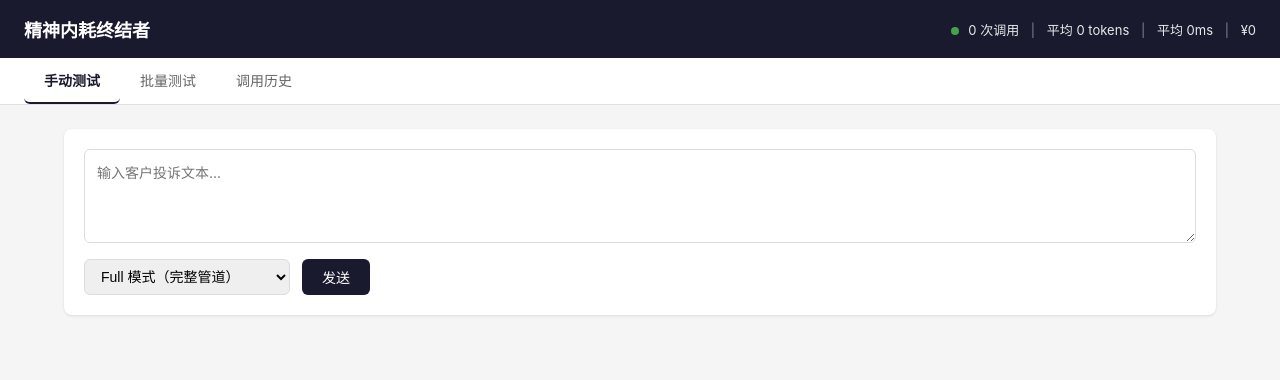
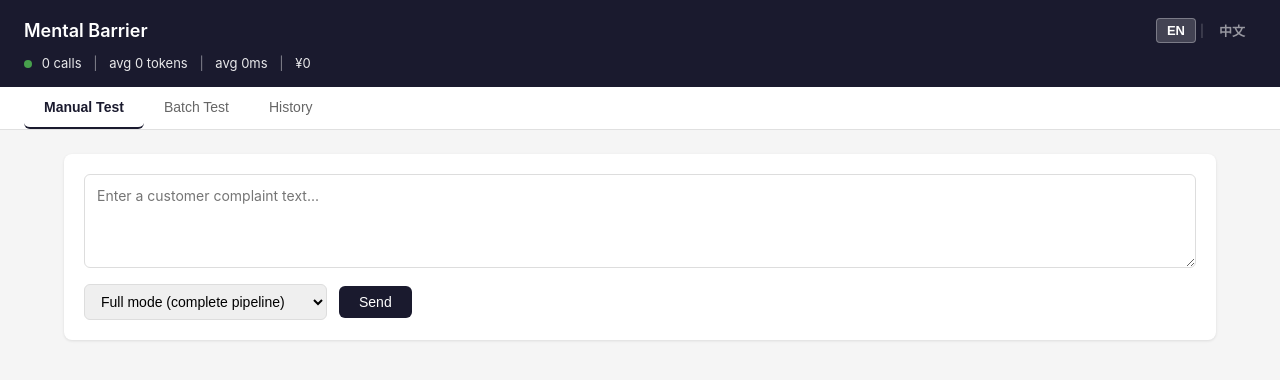
Before and after one commit to Mangkhut160/dirty-words-clean, a FastAPI app: page / in a window 1280 px wide. Shown: the top 380 px of the page. Run offline with FastAPI, Linux system fonts and the light colour scheme; data that the repository does not hold is empty.

Commit message:
feat(server): web UI 默认英文 + 顶部 EN/中文 切换按钮
- 默认语言改为英文（之前是中文）
- 顶部右上角加语言切换按钮（EN | 中文）
- 所有界面文本（tab 标题、按钮、placeholder、状态栏）支持双语
- localStorage 记住用户选择
- 完全前端实现，不依赖 jinja2 模板引擎

```diff
--- a/mental-barrier-server/static/app.js
+++ b/mental-barrier-server/static/app.js
@@ -1,11 +1,174 @@
-// HTML 转义，防止 XSS
+// ========== i18n 国际化 ==========
+// 默认英文；localStorage 存储用户上次选择（mental-barrier.lang）
+const I18N = {
+    en: {
+        'title': 'Mental Barrier — Production Simulation',
+        'h1': 'Mental Barrier',
+        'stat-calls': '0 calls',
+        'stat-tokens': 'avg 0 tokens',
+        'stat-latency': 'avg 0ms',
+        'tab-manual': 'Manual Test',
+        'tab-batch': 'Batch Test',
+        'tab-history': 'History',
+        'placeholder-input': 'Enter a customer complaint text...',
+        'mode-full': 'Full mode (complete pipeline)',
+        'mode-hybrid': 'Hybrid mode (DFA short-circuit)',
+        'mode-full-short': 'Full mode',
+        'mode-hybrid-short': 'Hybrid mode',
+        'btn-send': 'Send',
+        'btn-run-batch': 'Run Batch',
+        'btn-export-csv': 'Export CSV',
+        'btn-sending': 'Sending...',
+        'btn-processing': 'Processing...',
+        'filter-all-modes': 'All modes',
+        'filter-all-levels': 'All levels',
+        'level-1': 'Level 1',
+        'level-2': 'Level 2',
+        'level-3': 'Level 3',
+        'level-4': 'Level 4',
+        'th-id': 'ID',
+        'th-input': 'Input',
+        'th-expected': 'Expected',
+        'th-actual': 'Actual',
+        'th-result': 'Result',
+        'th-tokens': 'Tokens',
+        'th-latency': 'Latency',
+        'th-time': 'Time',
+        'th-level': 'Level',
+        'th-mode': 'Mode',
+        'th-llm-skip': 'LLM Skip',
+        'th-output': 'Output',
+        'level-prefix': 'Level',
+        'dfa-hits': 'DFA hits: ',
+        'llm-skipped': '⚡ LLM skipped (hybrid short-circuit)',
+        'entity-warn': '⚠️ Entity may be lost',
+        'batch-select-file': 'Please select a JSON test file',
+        'batch-parse-fail': 'JSON parse failed: ',
+        'batch-done': 'Batch test complete',
+        'batch-items': 'items',
+        'batch-accuracy': 'Accuracy',
+        'batch-na': 'N/A',
+        'batch-avg-tokens': 'avg tokens',
+        'batch-avg-latency': 'avg latency',
+        'request-fail': 'Request failed: ',
+        'prev-page': 'Prev',
+        'next-page': 'Next',
+        'page-info': ' Page {cur}/{total} ({sum} total) ',
+        'llm-yes': '⚡yes',
+        'llm-no': 'no',
+        'time-locale': 'en-US',
+    },
+    zh: {
+        'title': '精神内耗终结者 — 生产环境模拟',
+        'h1': '精神内耗终结者',
+        'stat-calls': '0 次调用',
+        'stat-tokens': '平均 0 tokens',
+        'stat-latency': '平均 0ms',
+        'tab-manual': '手动测试',
+        'tab-batch': '批量测试',
+        'tab-history': '调用历史',
+        'placeholder-input': '输入客户投诉文本...',
+        'mode-full': 'Full 模式（完整管道）',
+        'mode-hybrid': 'Hybrid 模式（DFA 短路）',
+        'mode-full-short': 'Full 模式',
+        'mode-hybrid-short': 'Hybrid 模式',
+        'btn-send': '发送',
+        'btn-run-batch': '执行批量测试',
+        'btn-export-csv': '导出 CSV',
+        'btn-sending': '发送中...',
+        'btn-processing': '处理中...',
+        'filter-all-modes': '全部模式',
+        'filter-all-levels': '全部级别',
+        'level-1': '级别 1',
+        'level-2': '级别 2',
+        'level-3': '级别 3',
+        'level-4': '级别 4',
+        'th-id': 'ID',
+        'th-input': '输入',
+        'th-expected': '预期',
+        'th-actual': '实际',
+        'th-result': '结果',
+        'th-tokens': 'Tokens',
+        'th-latency': '延迟',
+        'th-time': '时间',
+        'th-level': '级别',
+        'th-mode': '模式',
+        'th-llm-skip': 'LLM跳过',
+        'th-output': '输出',
+        'level-prefix': '级别',
+        'dfa-hits': 'DFA 命中: ',
+        'llm-skipped': '⚡ LLM 已跳过（hybrid 短路）',
+        'entity-warn': '⚠️ 实体可能丢失',
+        'batch-select-file': '请选择 JSON 测试文件',
+        'batch-parse-fail': 'JSON 解析失败: ',
+        'batch-done': '批量测试完成',
+        'batch-items': '条',
+        'batch-accuracy': '准确率',
+        'batch-na': 'N/A',
+        'batch-avg-tokens': '平均 tokens',
+        'batch-avg-latency': '平均延迟',
+        'request-fail': '请求失败: ',
+        'prev-page': '上一页',
+        'next-page': '下一页',
+        'page-info': ' 第 {cur}/{total} 页 (共 {sum} 条) ',
+        'llm-yes': '⚡是',
+        'llm-no': '否',
+        'time-locale': 'zh-CN',
+    },
+};
+
+const LANG_KEY = 'mental-barrier.lang';
+let currentLang = localStorage.getItem(LANG_KEY) || 'en';
+
+function t(key) {
+    return I18N[currentLang][key] || I18N.en[key] || key;
+}
+
+function applyI18n() {
+    // 文本
+    document.querySelectorAll('[data-i18n]').forEach(el => {
+        el.textContent = t(el.dataset.i18n);
+    });
+    // placeholder
+    document.querySelectorAll('[data-i18n-placeholder]').forEach(el => {
+        el.placeholder = t(el.dataset.i18nPlaceholder);
+    });
+    // html lang
+    document.documentElement.lang = currentLang === 'zh' ? 'zh-CN' : 'en';
+    // 切换按钮高亮
+    document.getElementById('lang-en').classList.toggle('active', currentLang === 'en');
+    document.getElementById('lang-en').setAttribute('aria-pressed', currentLang === 'en');
+    document.getElementById('lang-zh').classList.toggle('active', currentLang === 'zh');
+    document.getElementById('lang-zh').setAttribute('aria-pressed', currentLang === 'zh');
+}
+
+function setLang(lang) {
+    if (lang !== 'en' && lang !== 'zh') return;
+    currentLang = lang;
+    localStorage.setItem(LANG_KEY, lang);
+    applyI18n();
+    // 重渲染依赖语言的 UI
+    loadStats();
+    if (document.querySelector('.tab[data-tab="history"]').classList.contains('active')) {
+        loadHistory();
+    }
+}
+
+// 切换按钮事件
+document.getElementById('lang-en').addEventListener('click', () => setLang('en'));
+document.getElementById('lang-zh').addEventListener('click', () => setLang('zh'));
+
+// 启动时立刻应用（默认 en）
+applyI18n();
+
+// ========== 工具函数 ==========
 function esc(str) {
     const d = document.createElement('div');
     d.textContent = str;
     return d.innerHTML;
 }
 
-// Tab 切换
+// ========== Tab 切换 ==========
 document.querySelectorAll('.tab').forEach(tab => {
     tab.addEventListener('click', () => {
         document.querySelectorAll('.tab').forEach(t => t.classList.remove('active'));
@@ -16,28 +179,38 @@ document.querySelectorAll('.tab').forEach(tab => {
     });
 });
 
-// 启动时加载统计
+// ========== 统计 ==========
 loadStats();
 
 async function loadStats() {
     try {
         const res = await fetch('/api/stats');
         const data = await res.json();
-        document.getElementById('stat-calls').textContent = data.total_calls + ' 次调用';
-        document.getElementById('stat-tokens').textContent = '平均 ' + data.avg_tokens + ' tokens';
-        document.getElementById('stat-latency').textContent = '平均 ' + data.avg_latency_ms + 'ms';
+        // calls/tokens/latency 是动态数字,只替换数字部分
+        const calls = document.getElementById('stat-calls');
+        const tokens = document.getElementById('stat-tokens');
+        const latency = document.getElementById('stat-latency');
+        if (currentLang === 'zh') {
+            calls.textContent = data.total_calls + ' 次调用';
+            tokens.textContent = '平均 ' + data.avg_tokens + ' tokens';
+            latency.textContent = '平均 ' + data.avg_latency_ms + 'ms';
+        } else {
+            calls.textContent = data.total_calls + ' calls';
+            tokens.textContent = 'avg ' + data.avg_tokens + ' tokens';
+            latency.textContent = 'avg ' + data.avg_latency_ms + 'ms';
+        }
         document.getElementById('stat-cost').textContent = '¥' + data.cost_total_yuan;
     } catch (e) {}
 }
 
-// 手动测试
+// ========== 手动测试 ==========
 async function sendManual() {
     const text = document.getElementById('input-text').value.trim();
     if (!text) return;
     const mode = document.getElementById('mode-select').value;
     const btn = document.getElementById('btn-send');
     btn.disabled = true;
-    btn.textContent = '处理中...';
+    btn.textContent = t('btn-sending');
 
     try {
         const res = await fetch('/api/filter', {
@@ -49,10 +222,10 @@ async function sendManual() {
         showResult(data);
         loadStats();
     } catch (e) {
-        alert('请求失败: ' + e.message);
+        alert(t('request-fail') + e.message);
     } finally {
         btn.disabled = false;
-        btn.textContent = '发送';
+        btn.textContent = t('btn-send');
     }
 }
 
@@ -61,7 +234,7 @@ function showResult(data) {
     panel.classList.remove('hidden');
 
     const badge = document.getElementById('result-level');
-    badge.textContent = '级别 ' + data.level;
+    badge.textContent = t('level-prefix') + ' ' + data.level;
     badge.className = 'level-badge level-' + data.level;
 
     const m = data.metrics;
@@ -71,19 +244,19 @@ function showResult(data) {
     document.getElementById('result-output').textContent = data.output;
 
     const details = [];
-    if (data.dfa_hits.length) details.push('DFA 命中: ' + data.dfa_hits.join(', '));
-    if (m.llm_skipped) details.push('⚡ LLM 已跳过（hybrid 短路）');
-    if (!data.entities_preserved) details.push('⚠️ 实体可能丢失');
+    if (data.dfa_hits.length) details.push(t('dfa-hits') + data.dfa_hits.join(', '));
+    if (m.llm_skipped) details.push(t('llm-skipped'));
+    if (!data.entities_preserved) details.push(t('entity-warn'));
     document.getElementById('result-details').textContent = details.join(' | ');
 }
 
-// 批量测试
+// ========== 批量测试 ==========
 async function runBatch() {
     const fileInput = document.getElementById('batch-file');
     const mode = document.getElementById('batch-mode').value;
 
     if (!fileInput.files.length) {
-        alert('请选择 JSON 测试文件');
+        alert(t('batch-select-file'));
         return;
     }
 
@@ -91,7 +264,6 @@ async function runBatch() {
     let items;
     try {
         const parsed = JSON.parse(text);
-        // 支持多种格式
         if (Array.isArray(parsed)) {
             items = parsed.map((item, i) => ({
                 id: item.id || `case_${i}`,
@@ -112,7 +284,7 @@ async function runBatch() {
             }));
         }
     } catch (e) {
-        alert('JSON 解析失败: ' + e.message);
+        alert(t('batch-parse-fail') + e.message);
         return;
     }
 
@@ -126,7 +298,6 @@ async function runBatch() {
     tbody.innerHTML = '';
     document.getElementById('batch-table').classList.remove('hidden');
 
-    // 逐条发送以显示进度
     const results = [];
     for (let i = 0; i < items.length; i++) {
         progressFill.style.width = ((i + 1) / items.length * 100) + '%';
@@ -158,26 +329,26 @@ async function runBatch() {
         }
     }
 
-    // 汇总
     const withExpected = results.filter(r => r.expected != null);
     const correct = withExpected.filter(r => r.correct).length;
     const avgTokens = Math.round(results.reduce((s, r) => s + (r.metrics?.total_tokens || 0), 0) / results.length);
     const avgLatency = Math.round(results.reduce((s, r) => s + (r.metrics?.total_latency_ms || 0), 0) / results.length);
+    const accStr = withExpected.length ? (correct/withExpected.length*100).toFixed(1) + '%' : t('batch-na');
 
     const summary = document.getElementById('batch-summary');
     summary.classList.remove('hidden');
     summary.innerHTML = `
-        <strong>批量测试完成</strong> — ${results.length} 条 |
-        准确率: ${withExpected.length ? (correct/withExpected.length*100).toFixed(1) + '%' : 'N/A'} (${correct}/${withExpected.length}) |
-        平均 tokens: ${avgTokens} |
-        平均延迟: ${avgLatency}ms
+        <strong>${t('batch-done')}</strong> — ${results.length} ${t('batch-items')} |
+        ${t('batch-accuracy')}: ${accStr} (${correct}/${withExpected.length}) |
+        ${t('batch-avg-tokens')}: ${avgTokens} |
+        ${t('batch-avg-latency')}: ${avgLatency}ms
     `;
 
     btn.disabled = false;
     loadStats();
 }
 
-// 调用历史
+// ========== 历史 ==========
 let historyPage = 1;
 
 async function loadHistory(page) {
@@ -194,8 +365,9 @@ async function loadHistory(page) {
 
     const tbody = document.getElementById('history-tbody');
     tbody.innerHTML = '';
+    const locale = t('time-locale');
     for (const r of data.records) {
-        const time = new Date(r.timestamp * 1000).toLocaleString('zh-CN');
+        const time = new Date(r.timestamp * 1000).toLocaleString(locale);
         const row = document.createElement('tr');
         row.innerHTML = `
             <td>${time}</td>
@@ -204,32 +376,31 @@ async function loadHistory(page) {
             <td>${r.mode}</td>
             <td>${r.total_tokens}</td>
             <td>${r.total_latency_ms}ms</td>
-            <td>${r.llm_skipped ? '⚡是' : '否'}</td>
+            <td>${r.llm_skipped ? t('llm-yes') : t('llm-no')}</td>
         `;
         row.style.cursor = 'pointer';
         row.addEventListener('click', () => {
-            alert(`输入: ${r.input_text}\n\n输出: ${r.output}\n\nDFA命中: ${r.dfa_hits.join(', ')}`);
+            alert(`${t('th-input')}: ${r.input_text}\n\n${t('th-output')}: ${r.output}\n\n${t('dfa-hits')}${r.dfa_hits.join(', ')}`);
         });
         tbody.appendChild(row);
     }
 
-    // 分页
     const totalPages = Math.ceil(data.total / data.limit);
     const pagination = document.getElementById('history-pagination');
     pagination.innerHTML = '';
     if (historyPage > 1) {
         const prev = document.createElement('button');
-        prev.textContent = '上一页';
+        prev.textContent = t('prev-page');
         prev.onclick = () => loadHistory(historyPage - 1);
         pagination.appendChild(prev);
     }
     const info = document.createElement('span');
-    info.textContent = ` 第 ${historyPage}/${totalPages} 页 (共 ${data.total} 条) `;
+    info.textContent = t('page-info').replace('{cur}', historyPage).replace('{total}', totalPages).replace('{sum}', data.total);
     info.style.lineHeight = '32px';
     pagination.appendChild(info);
     if (historyPage < totalPages) {
         const next = document.createElement('button');
-        next.textContent = '下一页';
+        next.textContent = t('next-page');
         next.onclick = () => loadHistory(historyPage + 1);
         pagination.appendChild(next);
     }
--- a/mental-barrier-server/static/style.css
+++ b/mental-barrier-server/static/style.css
@@ -1,8 +1,14 @@
 * { margin: 0; padding: 0; box-sizing: border-box; }
 body { font-family: -apple-system, BlinkMacSystemFont, "Segoe UI", sans-serif; background: #f5f5f5; color: #333; }
-header { background: #1a1a2e; color: #fff; padding: 16px 24px; display: flex; justify-content: space-between; align-items: center; }
+header { background: #1a1a2e; color: #fff; padding: 16px 24px; }
+.header-row { display: flex; justify-content: space-between; align-items: center; }
 header h1 { font-size: 18px; font-weight: 600; }
-#status-bar { font-size: 13px; opacity: 0.9; }
+.lang-switch { display: flex; align-items: center; gap: 4px; }
+.lang-btn { background: transparent; color: rgba(255,255,255,0.55); border: 1px solid transparent; border-radius: 4px; padding: 4px 10px; font-size: 13px; font-weight: 600; cursor: pointer; transition: all 0.15s; }
+.lang-btn:hover { color: #fff; background: rgba(255,255,255,0.08); }
+.lang-btn.active { color: #fff; background: rgba(255,255,255,0.18); border-color: rgba(255,255,255,0.3); }
+.lang-sep { color: rgba(255,255,255,0.3); font-size: 12px; user-select: none; }
+#status-bar { font-size: 13px; opacity: 0.9; margin-top: 10px; }
 .status-dot { display: inline-block; width: 8px; height: 8px; border-radius: 50%; margin-right: 6px; }
 .status-dot.green { background: #4caf50; }
 .sep { margin: 0 8px; opacity: 0.5; }
--- a/mental-barrier-server/templates/index.html
+++ b/mental-barrier-server/templates/index.html
@@ -1,43 +1,50 @@
 <!DOCTYPE html>
-<html lang="zh-CN">
+<html lang="en">
 <head>
     <meta charset="UTF-8">
-    <meta name="viewport" content="width=device-width, initial-scale=1.0">
-    <title>精神内耗终结者 — 生产环境模拟</title>
+    <meta name="viewport" content="width=device=device-width, initial-scale=1.0">
+    <title data-i18n="title">Mental Barrier — Production Simulation</title>
     <link rel="stylesheet" href="/static/style.css">
 </head>
 <body>
     <header>
-        <h1>精神内耗终结者</h1>
+        <div class="header-row">
+            <h1 data-i18n="h1">Mental Barrier</h1>
+            <div class="lang-switch" role="group" aria-label="Language switcher">
+                <button id="lang-en" class="lang-btn active" data-lang="en" aria-pressed="true">EN</button>
+                <span class="lang-sep">|</span>
+                <button id="lang-zh" class="lang-btn" data-lang="zh" aria-pressed="false">中文</button>
+            </div>
+        </div>
         <div id="status-bar">
             <span class="status-dot green"></span>
-            <span id="stat-calls">0 次调用</span>
+            <span id="stat-calls" data-i18n="stat-calls">0 calls</span>
             <span class="sep">|</span>
-            <span id="stat-tokens">平均 0 tokens</span>
+            <span id="stat-tokens" data-i18n="stat-tokens">avg 0 tokens</span>
             <span class="sep">|</span>
-            <span id="stat-latency">平均 0ms</span>
+            <span id="stat-latency" data-i18n="stat-latency">avg 0ms</span>
             <span class="sep">|</span>
             <span id="stat-cost">¥0.0000</span>
         </div>
     </header>
 
     <nav class="tabs">
-        <button class="tab active" data-tab="manual">手动测试</button>
-        <button class="tab" data-tab="batch">批量测试</button>
-        <button class="tab" data-tab="history">调用历史</button>
+        <button class="tab active" data-tab="manual" data-i18n="tab-manual">Manual Test</button>
+        <button class="tab" data-tab="batch" data-i18n="tab-batch">Batch Test</button>
+        <button class="tab" data-tab="history" data-i18n="tab-history">History</button>
     </nav>
 
     <main>
-        <!-- 手动测试 -->
+        <!-- Manual Test -->
         <section id="tab-manual" class="tab-content active">
             <div class="input-panel">
-                <textarea id="input-text" placeholder="输入客户投诉文本..." rows="4"></textarea>
+                <textarea id="input-text" data-i18n-placeholder="placeholder-input" placeholder="Enter a customer complaint text..." rows="4"></textarea>
                 <div class="controls">
                     <select id="mode-select">
-                        <option value="full">Full 模式（完整管道）</option>
-                        <option value="hybrid">Hybrid 模式（DFA 短路）</option>
+                        <option value="full" data-i18n="mode-full">Full mode (complete pipeline)</option>
+                        <option value="hybrid" data-i18n="mode-hybrid">Hybrid mode (DFA short-circuit)</option>
                     </select>
-                    <button id="btn-send" onclick="sendManual()">发送</button>
+                    <button id="btn-send" onclick="sendManual()" data-i18n="btn-send">Send</button>
                 </div>
             </div>
             <div id="result-panel" class="result-panel hidden">
@@ -50,15 +57,15 @@
             </div>
         </section>
 
-        <!-- 批量测试 -->
+        <!-- Batch Test -->
         <section id="tab-batch" class="tab-content">
             <div class="batch-controls">
                 <input type="file" id="batch-file" accept=".json">
                 <select id="batch-mode">
-                    <option value="full">Full 模式</option>
-                    <option value="hybrid">Hybrid 模式</option>
+                    <option value="full" data-i18n="mode-full">Full mode</option>
+                    <option value="hybrid" data-i18n="mode-hybrid">Hybrid mode</option>
                 </select>
-                <button id="btn-batch" onclick="runBatch()">执行批量测试</button>
+                <button id="btn-batch" onclick="runBatch()" data-i18n="btn-run-batch">Run Batch</button>
             </div>
             <div id="batch-progress" class="hidden">
                 <div class="progress-bar"><div id="progress-fill"></div></div>
@@ -68,46 +75,46 @@
             <table id="batch-table" class="hidden">
                 <thead>
                     <tr>
-                        <th>ID</th>
-                        <th>输入</th>
-                        <th>预期</th>
-                        <th>实际</th>
-                        <th>结果</th>
-                        <th>Tokens</th>
-                        <th>延迟</th>
+                        <th data-i18n="th-id">ID</th>
+                        <th data-i18n="th-input">Input</th>
+                        <th data-i18n="th-expected">Expected</th>
+                        <th data-i18n="th-actual">Actual</th>
+                        <th data-i18n="th-result">Result</th>
+                        <th data-i18n="th-tokens">Tokens</th>
+                        <th data-i18n="th-latency">Latency</th>
                     </tr>
                 </thead>
                 <tbody id="batch-tbody"></tbody>
             </table>
         </section>
 
-        <!-- 调用历史 -->
+        <!-- History -->
         <section id="tab-history" class="tab-content">
             <div class="history-controls">
                 <select id="history-mode" onchange="loadHistory()">
-                    <option value="">全部模式</option>
+                    <option value="" data-i18n="filter-all-modes">All modes</option>
                     <option value="full">Full</option>
                     <option value="hybrid">Hybrid</option>
                 </select>
                 <select id="history-level" onchange="loadHistory()">
-                    <option value="">全部级别</option>
-                    <option value="1">级别 1</option>
-                    <option value="2">级别 2</option>
-                    <option value="3">级别 3</option>
-                    <option value="4">级别 4</option>
+                    <option value="" data-i18n="filter-all-levels">All levels</option>
+                    <option value="1" data-i18n="level-1">Level 1</option>
+                    <option value="2" data-i18n="level-2">Level 2</option>
+                    <option value="3" data-i18n="level-3">Level 3</option>
+                    <option value="4" data-i18n="level-4">Level 4</option>
                 </select>
-                <button onclick="exportCSV()">导出 CSV</button>
+                <button onclick="exportCSV()" data-i18n="btn-export-csv">Export CSV</button>
             </div>
             <table id="history-table">
                 <thead>
                     <tr>
-                        <th>时间</th>
-                        <th>输入</th>
-                        <th>级别</th>
-                        <th>模式</th>
-                        <th>Tokens</th>
-                        <th>延迟</th>
-                        <th>LLM跳过</th>
+                        <th data-i18n="th-time">Time</th>
+                        <th data-i18n="th-input">Input</th>
+                        <th data-i18n="th-level">Level</th>
+                        <th data-i18n="th-mode">Mode</th>
+                        <th data-i18n="th-tokens">Tokens</th>
+                        <th data-i18n="th-latency">Latency</th>
+                        <th data-i18n="th-llm-skip">LLM Skip</th>
                     </tr>
                 </thead>
                 <tbody id="history-tbody"></tbody>
```
